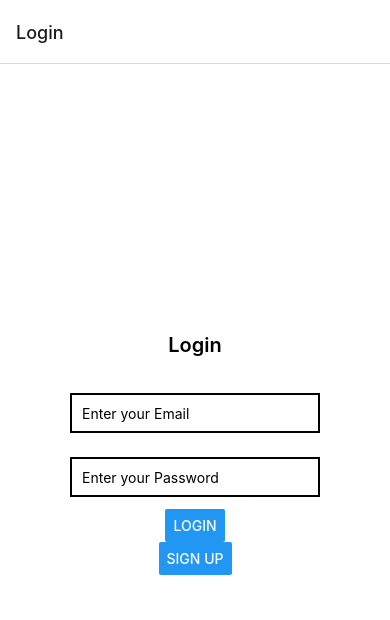
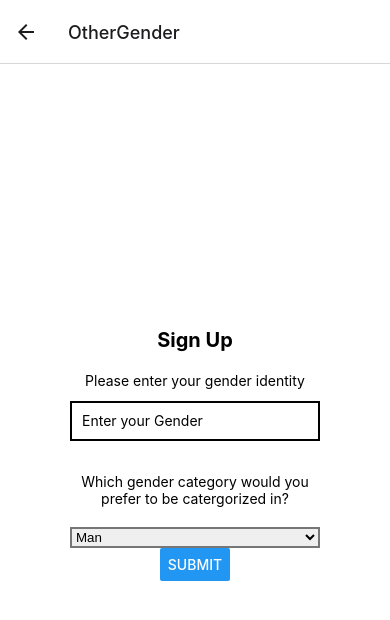
Before and after one commit to Anti-Catfish-Dating-App/HookdDatingApp, a React Native app: screen /OtherGender in a window 390 px wide. Shown: the top 620 px of the page. Built offline with nearby package versions, Linux system fonts and the light colour scheme; no server answers.

Commit message:
added gender category to user model

```diff
--- a/navigation/StackNavigator.js
+++ b/navigation/StackNavigator.js
@@ -14,6 +14,7 @@ import ChangeProfilePic from "../screens/ChangeProfilePic"
 import SignUpInfo from "../screens/SignUpInfo"
 import AddMatchReview from "../screens/AddMatchReview"
 import UserProfile from "../screens/UserProfile"
+import OtherGender from "../screens/OtherGender"
 
 const stack = createNativeStackNavigator()
 
@@ -43,6 +44,7 @@ const StackNavigator = (props) => {
           <stack.Screen name="Login" component={Login} />
           <stack.Screen name="Signup" component={Signup} />
           <stack.Screen name="SignUpInfo" component={SignUpInfo} />
+          <stack.Screen name="OtherGender" component={OtherGender} />
           <stack.Screen name="UserConsent" component={UserConsent} />
           <stack.Screen name="BaselinePhoto" component={BaselinePhoto} />
         </>
--- a/screens/OtherGender.js
+++ b/screens/OtherGender.js
@@ -0,0 +1,115 @@
+import React, { useEffect, useState } from "react"
+import { useController, useForm } from "react-hook-form"
+import {
+  StyleSheet,
+  Text,
+  View,
+  SafeAreaView,
+  TextInput,
+  Alert,
+  Button,
+  TouchableOpacity,
+} from "react-native"
+import { InputForm } from "./Input"
+import { connect } from "react-redux"
+import { useNavigation } from "@react-navigation/native"
+import { editUser } from "../store/auth"
+import { Picker } from "@react-native-picker/picker"
+import { AutoFocus } from "expo-camera/build/Camera.types"
+
+const OtherGender = (props) => {
+  const navigation = useNavigation()
+  const { control, handleSubmit } = useForm()
+  const [gender, setGender] = useState("")
+  const onSubmit = async () => {
+    const resStatus = await props.editUser({
+      id: props.auth.id,
+      gender: gender,
+    })
+
+    if (resStatus === 200) {
+      navigation.navigate("UserConsent")
+    } else {
+      Alert.alert("Error!")
+    }
+  }
+
+  return (
+    <View style={styles.container}>
+      <Text style={styles.title}>Sign Up</Text>
+      <Text>Please enter your gender identity</Text>
+
+      <InputForm name="Gender" style={styles.input} control={control} />
+
+      <Text style={styles.innerText}>
+        Which gender category would you prefer to be catergorized in?
+      </Text>
+      <Picker
+        selectedValue={gender}
+        onValueChange={(itemValue, itemIndex) => setGender(itemValue)}
+        style={styles.picker}
+        mode={"dropdown"}
+        numberOfLines={"1"}
+      >
+        <Picker.Item label="Man" value="Man" />
+        <Picker.Item label="Woman" value="Woman" />
+      </Picker>
+
+      <Button title="Submit" onPress={handleSubmit(onSubmit)} />
+    </View>
+  )
+}
+
+const styles = StyleSheet.create({
+  container: {
+    flex: 1,
+    backgroundColor: "#fff",
+    alignItems: "center",
+    justifyContent: "center",
+  },
+  title: {
+    fontSize: 20,
+    fontWeight: "bold",
+    marginBottom: 20,
+  },
+  innerText: {
+    width: 250,
+    textAlign: "center",
+    marginBottom: 20,
+    marginTop: 20,
+  },
+  input: {
+    height: 40,
+    marginBottom: 200,
+    margin: 12,
+    width: 250,
+    borderWidth: 2,
+    padding: 10,
+  },
+  pickerContainer: {
+    width: 400,
+    flex: 1,
+    alignItems: "center",
+    justifyContent: "center",
+  },
+  picker: {
+    width: 250,
+    borderWidth: 2,
+    position: "relative",
+  },
+})
+
+const mapSignup = (state) => {
+  return {
+    auth: state.auth,
+  }
+}
+
+const mapDispatch = (dispatch) => {
+  return {
+    editUser: (user) => dispatch(editUser(user)),
+  }
+}
+
+const connectedSignUpInfo = connect(mapSignup, mapDispatch)(OtherGender)
+export default connectedSignUpInfo
--- a/screens/SignUpInfo.js
+++ b/screens/SignUpInfo.js
@@ -25,11 +25,16 @@ const SignUpInfo = (props) => {
       id: props.auth.id,
       age: data.Age,
       gender: gender,
+      genderCategory: gender,
       bio: data.Bio,
     })
 
     if (resStatus === 200) {
-      navigation.navigate("UserConsent")
+      if (gender === "Other") {
+        navigation.navigate("OtherGender")
+      } else {
+        navigation.navigate("UserConsent")
+      }
     } else {
       Alert.alert("Error!")
     }
```
Also changed, not shown: script/seed.js (+21 -9 lines), 1 other file (tests, documents, lock files or other folders).
